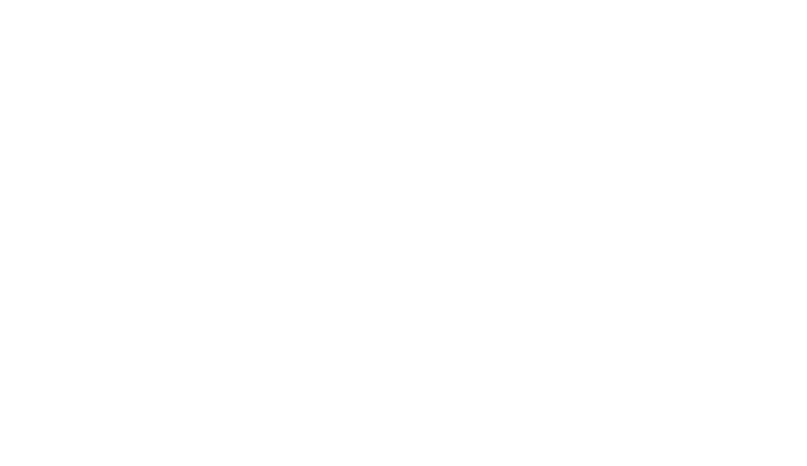
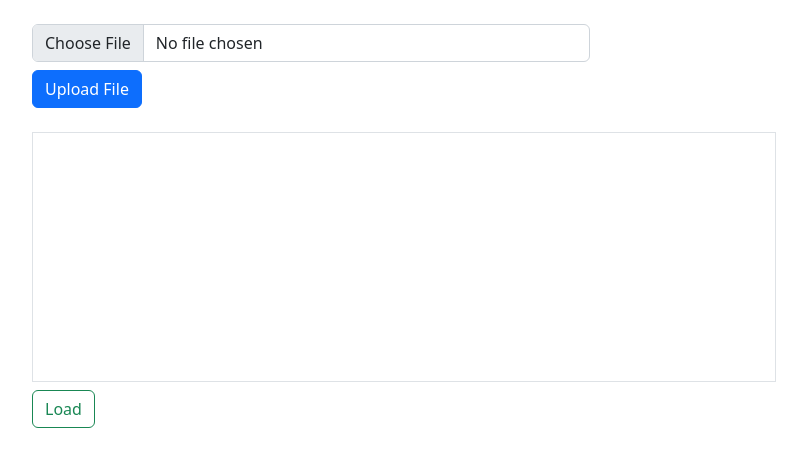
Before and after one commit to kasunweerasinghe/File-Upload-Spring-Web-MVC, a website: page FileUploadFrontEnd/index.html in a window 1280 px wide. Shown: the whole page, without its empty margins (50-857 px from the left). Drawn offline with Linux system fonts and the light colour scheme.

Commit message:
add front-end styles

```diff
--- a/FileUploadFrontEnd/index.html
+++ b/FileUploadFrontEnd/index.html
@@ -9,9 +9,26 @@
 <html lang="en">
 <head>
     <meta charset="UTF-8">
-    <title>Title</title>
+    <title>File Upload</title>
+    <link rel="stylesheet" href="css/bootstrap.min.css">
 </head>
 <body>
 
+<section class="container mt-4">
+
+    <div class="col-6">
+        <form>
+            <input id="file" name="myFile" type="file" class="form-control">
+            <button type="button" id="btnUpload" class="btn btn-primary mt-2">Upload File</button>
+        </form>
+    </div>
+
+
+    <div class="col-8 mt-4">
+        <div id="display" class="border" style="height: 250px"></div>
+        <button type="button" id="btnLoad" class="btn btn-outline-success mt-2">Load</button>
+
+    </div>
+</section>
 </body>
 </html>
```
